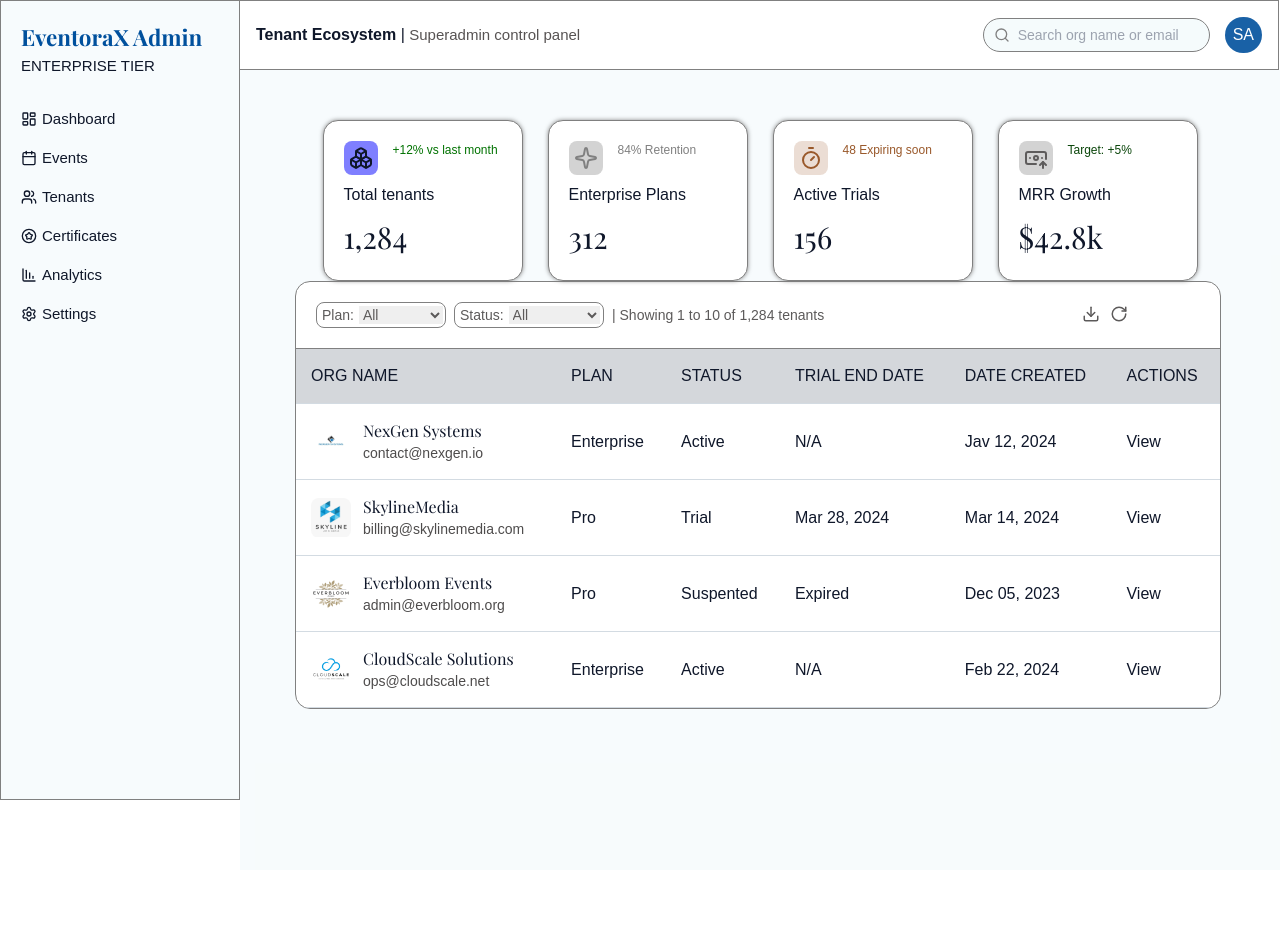
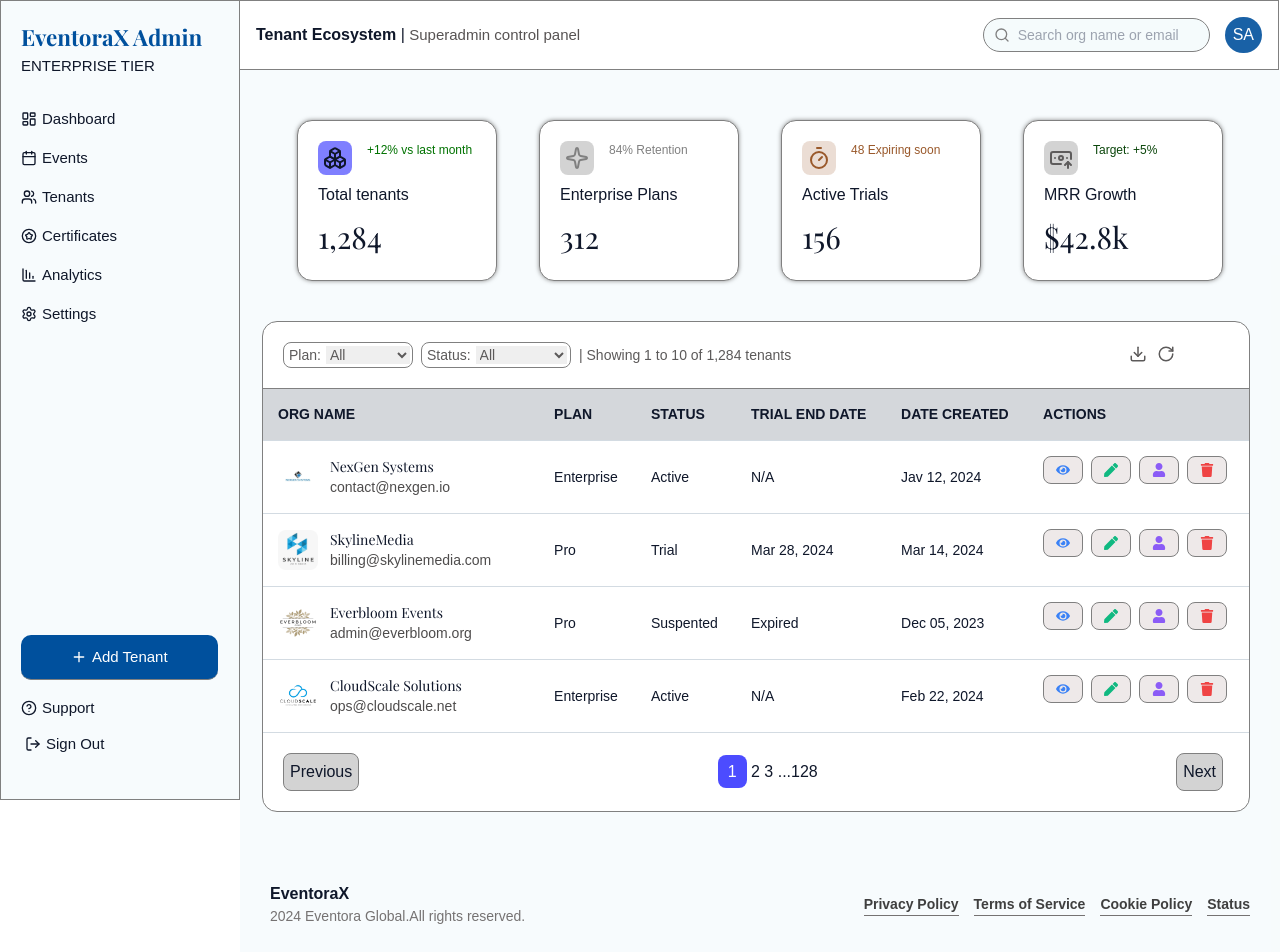
Before and after one commit to orbit-i/EventoraX, a React (Vite) app: page / in a window 1280 px wide. Shown: the top 952 px of the page. Before the commit the page ends 870 px from the top, so only its background shows below. Built offline with nearby package versions, Linux system fonts and the light colour scheme; the HTML template or start-up script is replaced by a standard one.

Commit message:
Add new features and styles to TenantTable and Sidebar components

```diff
--- a/package.json
+++ b/package.json
@@ -53,6 +53,7 @@
     "react-day-picker": "^9.13.0",
     "react-dom": "^19.2.0",
     "react-hook-form": "^7.70.0",
+    "react-icons": "^5.7.0",
     "react-resizable-panels": "^4.2.2",
     "react-router": "^7.6.1",
     "react-router-dom": "^7.18.1",
--- a/src/components/styles/Sidebar.css
+++ b/src/components/styles/Sidebar.css
@@ -50,3 +50,39 @@ aside {
 .menu-item p {
   font-size: 15px;
 }
+
+.menu-item:nth-child(7) {
+  position: fixed;
+  bottom: 120px;
+  color: #ffffff;
+  background-color: #00509d;
+  padding: 10px 50px;
+  border-radius: 10px;
+  cursor: pointer;
+  transition: all 0.3s ease;
+  border-bottom: 1px solid gray;
+}
+
+.menu-item:nth-child(7):hover {
+  transform: translateY(-3px);
+  box-shadow: 0px 0px 6px rgb(0, 80, 157, 0.5);
+}
+
+.menu-item:nth-child(8) {
+  position: fixed;
+  bottom: 80px;
+}
+
+.menu-item:nth-child(9) {
+  position: fixed;
+  bottom: 40px;
+  border-radius: 12px;
+  padding: 4px 25px 4px 4px;
+  cursor: pointer;
+  transition: all 0.3s ease;
+}
+
+.menu-item:nth-child(9):hover {
+  color: rgb(255, 0, 0, 0.7);
+  background-color: rgb(255, 0, 0, 0.1);
+}
--- a/src/components/styles/StatsCards.css
+++ b/src/components/styles/StatsCards.css
@@ -19,7 +19,7 @@ main {
   display: flex;
   justify-content: center;
   align-items: center;
-  gap: 25px;
+  gap: 42px;
 }
 
 .stats-card {
--- a/src/components/styles/TenantTable.css
+++ b/src/components/styles/TenantTable.css
@@ -9,14 +9,14 @@
 
 .tenant-table-container {
   background-color: #ffffff;
-  width: 89%;
+  width: 95%;
   min-height: 400px;
   border-radius: 15px;
   border: 1px solid gray;
-  margin-top: 4 0px;
+  margin-top: 40px;
   overflow: hidden;
-  margin-left: 55px;
-  margin-bottom: 190px;
+  margin-left: 22px;
+  margin-bottom: 40px;
 }
 
 .plan-options-container {
@@ -70,7 +70,7 @@
 .tenants-icons-container {
   display: flex;
   gap: 10px;
-  margin-left: 250px;
+  margin-left: 330px;
 }
 
 .tenants-download-icon {
@@ -102,15 +102,21 @@
   border-collapse: collapse;
 }
 
+.tenant-table th:first-child {
+  width: 28%;
+  font-size: 14px;
+}
+
 .tenant-table th,
 .tenant-table td {
   padding: 15px;
   text-align: left;
+  font-size: 14px;
 }
 
 .tenant-table th {
   background-color: #d4d7db;
-  font-weight: 500;
+  font-weight: 600;
 }
 
 .tenant-table tr {
@@ -134,3 +140,83 @@
   font-size: 14px;
   color: rgb(78, 76, 76);
 }
+
+.actions {
+  display: flex;
+  gap: 8px;
+}
+
+.actions button {
+  padding: 6px 12px;
+  border: none;
+  border: 1px solid gray;
+  border-radius: 8px;
+  background-color: rgb(238, 233, 233);
+  transition: all 0.3s ease;
+}
+
+.actions button:hover {
+  transform: translateY(-2px);
+}
+
+.pagination-container {
+  width: 355%;
+  display: flex;
+  justify-content: space-between;
+  align-items: center;
+  padding: 20px;
+}
+
+.pagination-container button {
+  border: 1px solid gray;
+  padding: 6px;
+  border-radius: 8px;
+  background-color: lightgray;
+  transition: all 0.3s ease;
+}
+
+.previous-btn:hover {
+  transform: translateY(-2px);
+  box-shadow: 0px 0px 4px rgb(128, 128, 128, 0.5);
+}
+
+.next-btn:hover {
+  transform: translateY(-2px);
+  box-shadow: 0px 0px 4px rgb(128, 128, 128, 0.5);
+}
+
+.first-page {
+  color: #ffffff;
+  background-color: rgb(0, 0, 255, 0.7);
+  padding: 8px 10px;
+  border-radius: 8px;
+}
+
+footer {
+  display: flex;
+  justify-content: space-between;
+  align-items: center;
+  padding: 30px 30px 50px 30px;
+}
+
+.footer-left-container p:first-child {
+  font-size: 1rem;
+  font-weight: 600;
+}
+
+.footer-left-container p:nth-child(2) {
+  font-size: 14px;
+  color: rgb(117, 114, 114);
+}
+
+.policies-container {
+  display: flex;
+  gap: 15px;
+  font-size: 14px;
+  font-weight: 600;
+}
+
+.policies-container a {
+  border-bottom: 1px solid rgb(117, 114, 114);
+  color: rgb(63, 63, 63);
+}
--- a/src/components/superadmin/Sidebar.jsx
+++ b/src/components/superadmin/Sidebar.jsx
@@ -1,5 +1,5 @@
 import '../styles/Sidebar.css';
-import { Calendar, ChartColumnDecreasing, CircleStar, LayoutDashboard, Settings, Users } from 'lucide-react';
+import { Calendar, ChartColumnDecreasing, CircleQuestionMark, CircleStar, Download, LayoutDashboard, LogOut, Plus, Settings, Users } from 'lucide-react';
 
 function Sidebar() {
   return (
@@ -41,6 +41,21 @@ function Sidebar() {
             <Settings className='menu-item-icon' />
             <p>Settings</p>
           </div>
+          {/* item 7 */}
+          <div className='menu-item'>
+            <Plus className='menu-item-icon' />
+            <p>Add Tenant</p>
+          </div>
+          {/* item 8 */}
+          <div className='menu-item'>
+            <CircleQuestionMark className='menu-item-icon' />
+            <p>Support</p>
+          </div>
+          {/* item 9 */}
+          <div className='menu-item'>
+            <LogOut className='menu-item-icon' />
+            <p>Sign Out</p>
+          </div>
         </div>
       </aside>
     </div>
--- a/src/components/superadmin/TenantTable.jsx
+++ b/src/components/superadmin/TenantTable.jsx
@@ -1,9 +1,11 @@
-import { Download, RotateCcw, RotateCw } from 'lucide-react'
+import { Delete, Download, Edit, Eye, RotateCcw, RotateCw, User, View } from 'lucide-react'
 import '../styles/TenantTable.css'
 import tenants from './tenantsData'
+import { FaEye, FaEdit, FaTrash, FaUser, FaPen, FaPenSquare } from "react-icons/fa"
 
 function TenantTable() {
   return (
+    <div>
       <div className='tenant-table-container'>
         <div className='plan-options-container'>
           <div className='filter-group first-filter-group'>
@@ -67,14 +69,46 @@ function TenantTable() {
                 <td>{tenant.status}</td>
                 <td>{tenant.trialEndDate}</td>
                 <td>{tenant.createdAt}</td>
-              <td>
-                <button>View</button>
+                <td className="actions">
+                  <button>
+                    <FaEye color='#3b82f6' />
+                  </button>
+                  <button>
+                    <FaPen color='#10b981' />
+                  </button>
+                  <button>
+                    <FaUser color='#8b5cf6' />
+                  </button>
+                  <button>
+                    <FaTrash color='#ef4444' />
+                  </button>
                 </td>
               </tr>
             ))
             }
+            <div className='pagination-container'>
+              <button className='previous-btn'>Previous</button>
+              <div>
+                <p><span className='first-page'>1</span> 2 3 ...128</p>
+              </div>
+              <button className='next-btn'>Next</button>
+            </div>
           </tbody>
         </table>
+
+      </div>
+      <footer>
+        <div className='footer-left-container'>
+          <p>EventoraX</p>
+          <p>2024 Eventora Global.All rights reserved.</p>
+        </div>
+        <div className='policies-container'>
+          <a href="#">Privacy Policy</a>
+          <a href="#">Terms of Service</a>
+          <a href="#">Cookie Policy</a>
+          <a href="#">Status</a>
+        </div>
+      </footer>
     </div>
   )
 }
```
Also changed, not shown: 1 other file (tests, documents, lock files or other folders). Lines whose indentation alone changed are shown as unchanged.
